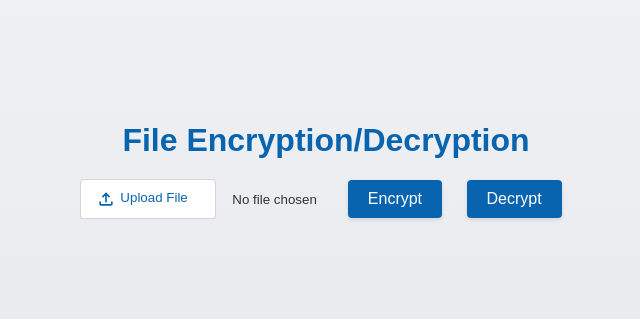
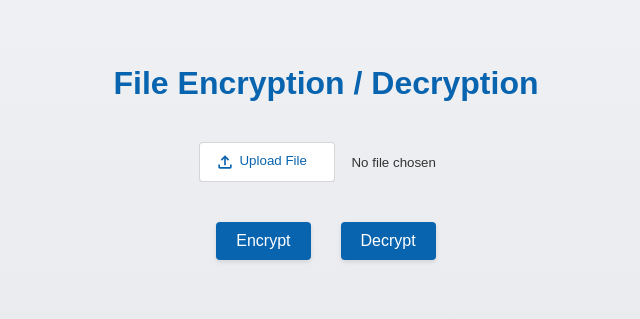
Before and after one commit to dreadnought2099/Encrypting-A-File, a plain HTML site: page index.html in a window 1280 px wide. Shown: the part 228-547 px from the top of the page, without its empty margins (314-954 px from the left). Drawn offline with Linux system fonts and the light colour scheme.

Commit message:
second commit

```diff
--- a/index.html
+++ b/index.html
@@ -1,19 +1,21 @@
 <!DOCTYPE html>
 <html lang="en">
-<head>
-    <meta charset="UTF-8">
-    <meta name="viewport" content="width=device-width, initial-scale=1.0">
+  <head>
+    <meta charset="UTF-8" />
+    <meta name="viewport" content="width=device-width, initial-scale=1.0" />
     <title>File Encryption/Decryption</title>
-    <link rel="stylesheet" href="style.css">
-</head>
-<body>
-    <div>
-        <h1>File Encryption/Decryption</h1>
-        <input type="file" id="fileInput">
+    <link rel="stylesheet" href="style.css" />
+  </head>
+  <body>
+    <div id="fileContainer">
+      <h1>File Encryption / Decryption</h1>
+      <input type="file" id="fileInput" />
+      <div class="buttonGroup">
         <button onclick="encryptFile()">Encrypt</button>
         <button onclick="decryptFile()">Decrypt</button>
-        <p id="status"></p>
+      </div>
+      <p id="status"></p>
     </div>
     <script src="script.js"></script>
-</body>
+  </body>
 </html>
--- a/style.css
+++ b/style.css
@@ -11,6 +11,19 @@ body {
     font-family: 'Arial', sans-serif;
     color: #333;
 }
+
+#fileContainer {
+    display: flex;
+    flex-direction: column;
+    align-items: center;
+    gap: 20px;
+}
+
+.buttonGroup {
+    display: flex;
+    gap: 10px;
+}
+
 
 h1 {
     font-size: 2rem;
@@ -29,7 +42,6 @@ input[type="file"]::file-selector-button {
     color: transparent;
 }
 
-/* Faked label styles and icon */
 input[type="file"]::before {
     position: absolute;
     pointer-events: none;
@@ -50,7 +62,6 @@ input[type="file"]::after {
     content: "Upload File";
 }
 
-/* file upload button */
 input[type="file"]::file-selector-button {
     border-radius: 4px;
     padding: 0 16px;
@@ -63,7 +74,6 @@ input[type="file"]::file-selector-button {
     transition: background-color 200ms, transform 100ms;
 }
 
-/* file upload button hover state */
 input[type="file"]::file-selector-button:hover {
     background-color: #f3f4f6;
 }
@@ -74,6 +84,7 @@ input[type="file"]::file-selector-button:active {
 }
 
 button {
+    box-sizing: border-box;
     padding: 10px 20px;
     margin: 0 10px;
     background-color: #0964b0;
@@ -87,7 +98,8 @@ button {
 }
 
 button:hover {
-    background-color: #075a9c;
+    background-color: white;
+    color: #0964b0;
 }
 
 button:active {
```
